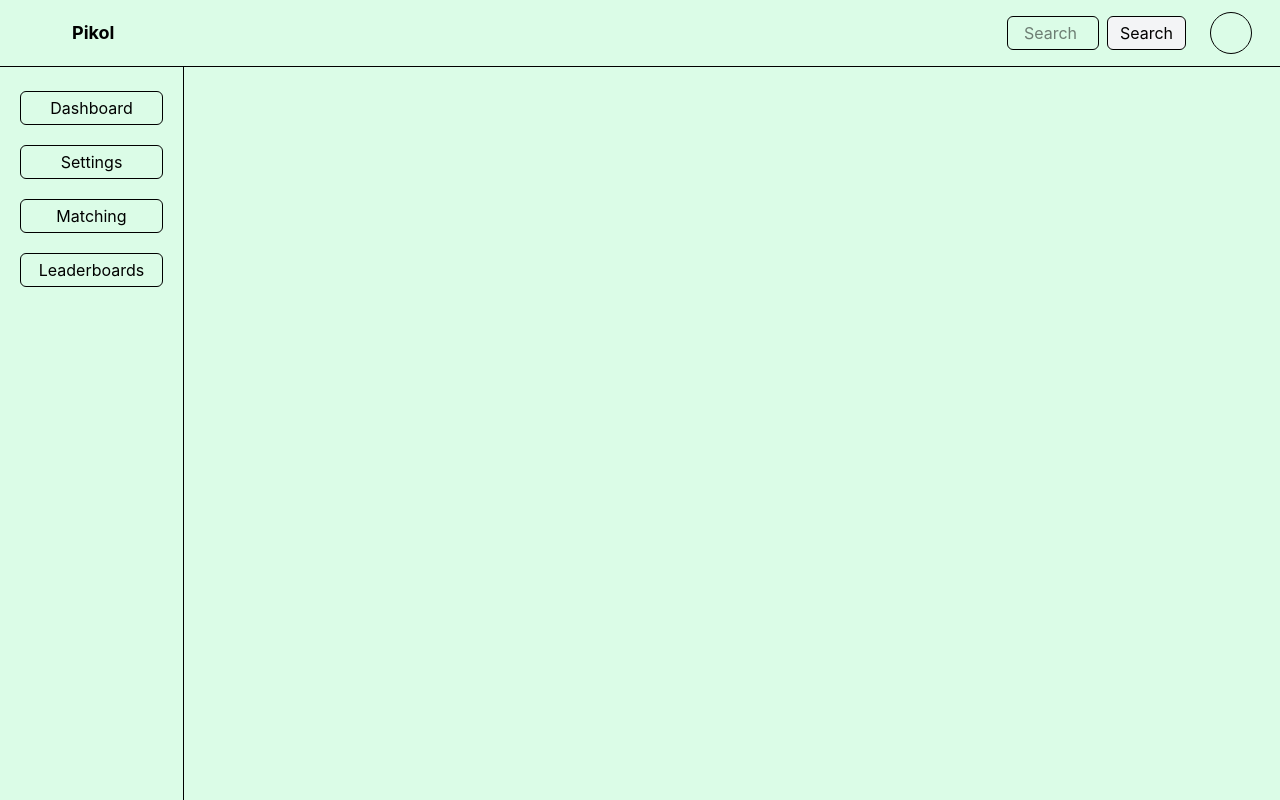
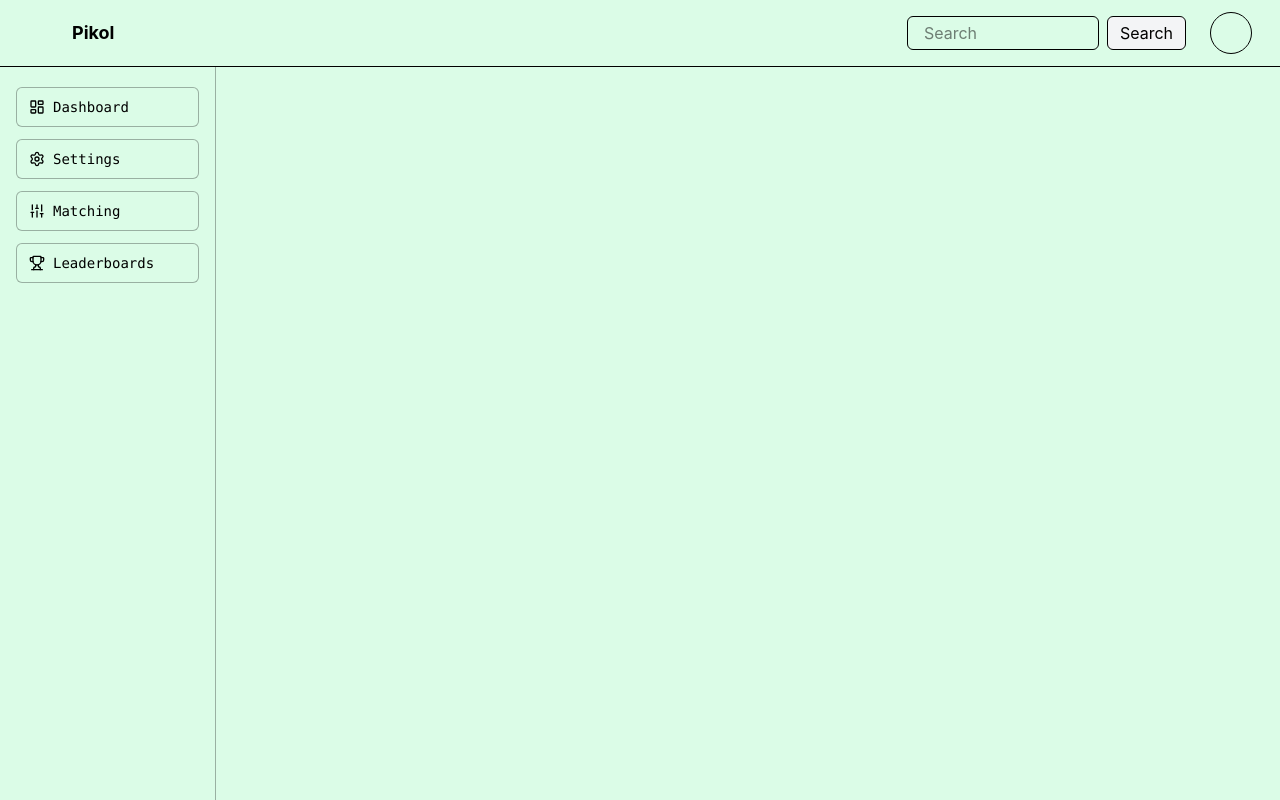
Before and after one commit to Ein-shen/Pikol, a React (Vite) app in the folder frontend/: page /dashboard in a window 1280 px wide. Built offline with nearby package versions, Linux system fonts and the light colour scheme.

Commit message:
added changes in the navbar space ithink

```diff
--- a/frontend/src/user/Navbar.jsx
+++ b/frontend/src/user/Navbar.jsx
@@ -12,7 +12,7 @@ export const Navbar = () => {
         <div className='flex flex-row gap-6 pr-4'>
             <form className='flex items-center space-x-2'>
               <input
-                className='border px-4 py-1 rounded-md w-23'
+                className='border px-4 py-1 rounded-md w-23 sm:w-48 '
                 placeholder='Search'
               />
               <button
--- a/frontend/src/user/Sidebar.jsx
+++ b/frontend/src/user/Sidebar.jsx
@@ -1,25 +1,30 @@
 import React from 'react'
+import { LayoutDashboard, Settings, Sliders, Trophy } from 'lucide-react'
 
 export const Sidebar = () => {
   return (
-    <div className='h-full w-46 border-r border-black'>
-      <div className='py-6 space-y-5 flex flex-col px-5'>
-          <button className='border border-1 rounded-md p-1'>
+    <aside className='theme-card theme-text w-54 min-h-screen border-r border-black/30 py-5 px-4 flex flex-col'>
+      <div className='space-y-3 w-full'>
+        <button className='w-full h-10 bg-green-100 flex items-center justify-start gap-2 px-3 font-mono text-sm rounded-md border border-black/30 hover:bg-green-200 transition-colors'>
+          <LayoutDashboard className='w-4 h-4 shrink-0' />
           Dashboard
         </button>
 
-          <button className='border border-1 rounded-md p-1'>
+        <button className='w-full h-10 bg-green-100 flex items-center justify-start gap-2 px-3 font-mono text-sm rounded-md border border-black/30 hover:bg-green-200 transition-colors'>
+          <Settings className='w-4 h-4 shrink-0' />
           Settings
         </button>
 
-          <button className='border border-1 rounded-md p-1'>
+        <button className='w-full h-10 bg-green-100 flex items-center justify-start gap-2 px-3 font-mono text-sm rounded-md border border-black/30 hover:bg-green-200 transition-colors'>
+          <Sliders className='w-4 h-4 shrink-0' />
           Matching
         </button>
 
-          <button className='border border-1 rounded-md p-1'>
+        <button className='w-full h-10 bg-green-100 flex items-center justify-start gap-2 px-3 font-mono text-sm rounded-md border border-black/30 hover:bg-green-200 transition-colors'>
+          <Trophy className='w-4 h-4 shrink-0' />
           Leaderboards
         </button>
       </div>
-    </div>
+    </aside>
   )
 }
```
Lines whose indentation alone changed are shown as unchanged.
